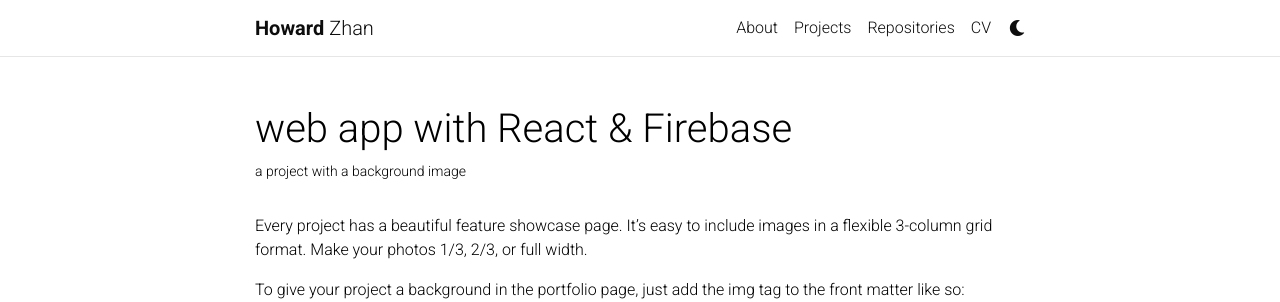
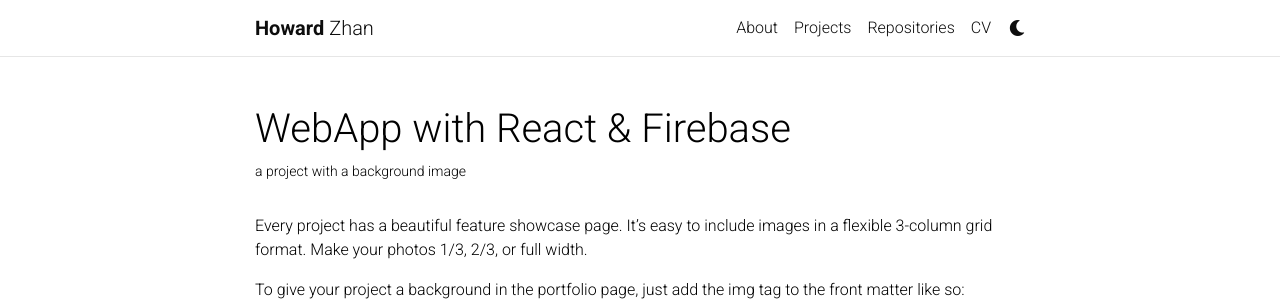
Before and after one commit to huayezhan/resume, a Jekyll site: the page built from _projects/5_project.md, in a window 1280 px wide and 900 px high. Shown: the top 302 px of the window. Built offline with Jekyll 4.4.1, drawn with Linux system fonts in a browser that asks for light colours; comment, search, counter and statistics services are not loaded; a style sheet for code colours, icons or effects is not loaded.

Commit message:
added projects

```diff
--- a/_projects/5_project.md
+++ b/_projects/5_project.md
@@ -1,6 +1,6 @@
 ---
 layout: page
-title: web app with React & Firebase
+title: WebApp with React & Firebase
 description: a project with a background image
 img: assets/img/1.jpg
 importance: 3
```
Also changed, not shown: _projects/4_project.md (+2 -2 lines).
